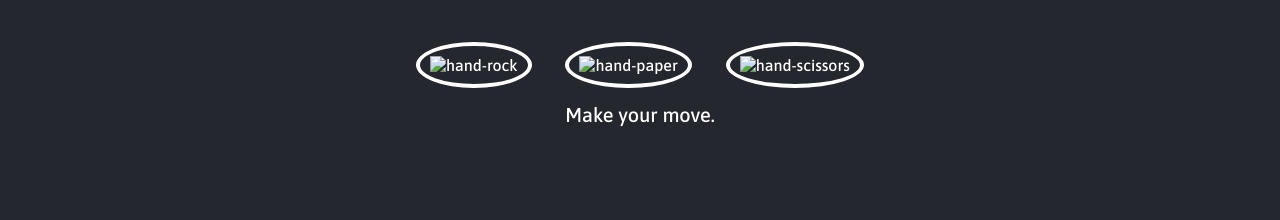
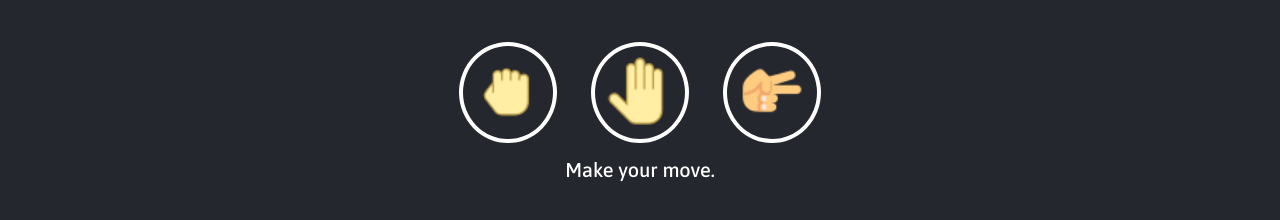
Before and after one commit to priyagupta9/RockPaperScissorGame, a plain HTML site: page index.html in a window 1280 px wide. Shown: the part 236-456 px from the top of the page. Drawn offline with Linux system fonts and the light colour scheme.

Commit message:
Update index.html

```diff
--- a/index.html
+++ b/index.html
@@ -31,13 +31,13 @@
 
     <div class="choices">
       <div class="ch" id="r">
-        <img src="./img/icons8-hand-rock-50.png" alt="hand-rock" />
+        <img src="icons8-hand-rock-50.png" alt="hand-rock" />
       </div>
       <div class="ch" id="p">
-        <img src="./img/icons8-hand-50.png" alt="hand-paper" />
+        <img src="icons8-hand-50.png" alt="hand-paper" />
       </div>
       <div class="ch" id="s">
-        <img src="./img/icons8-hand-scissors-50.png" alt="hand-scissors" />
+        <img src="icons8-hand-scissors-50.png" alt="hand-scissors" />
       </div>
     </div>
 
```
